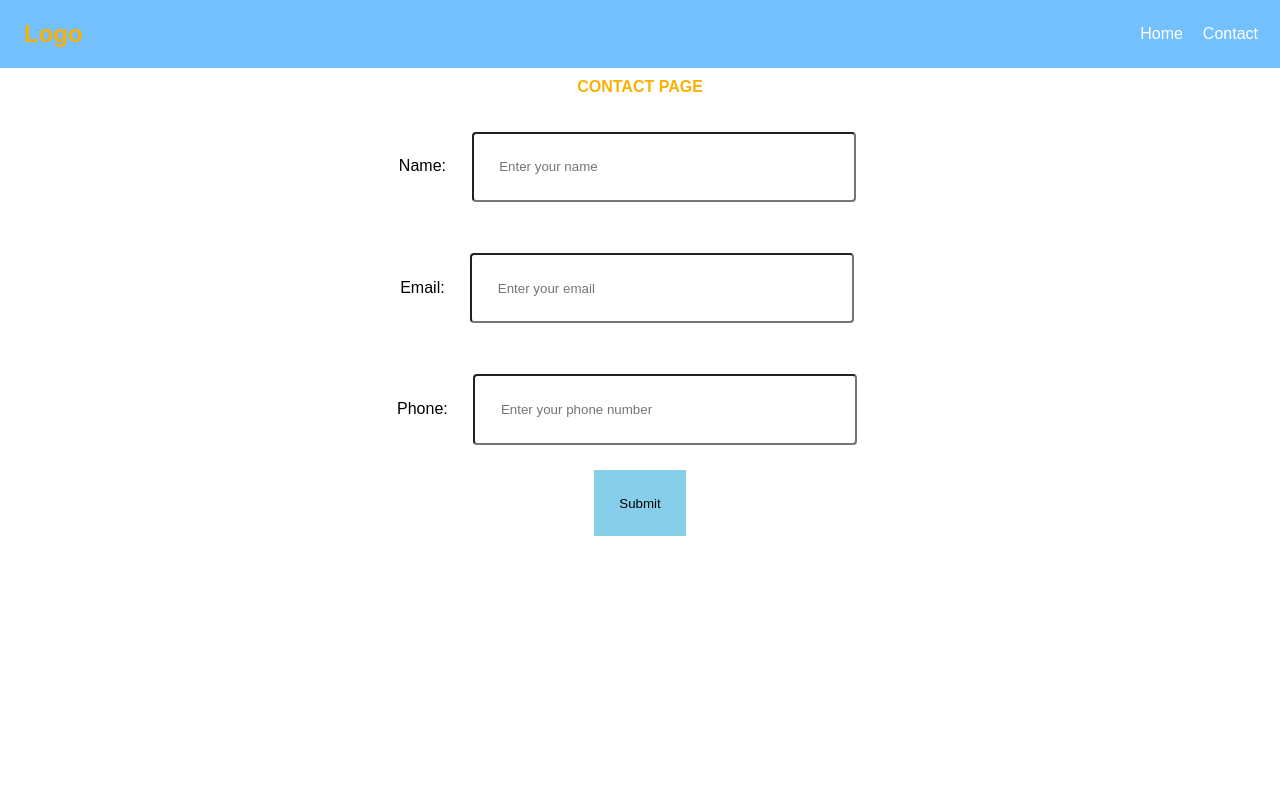
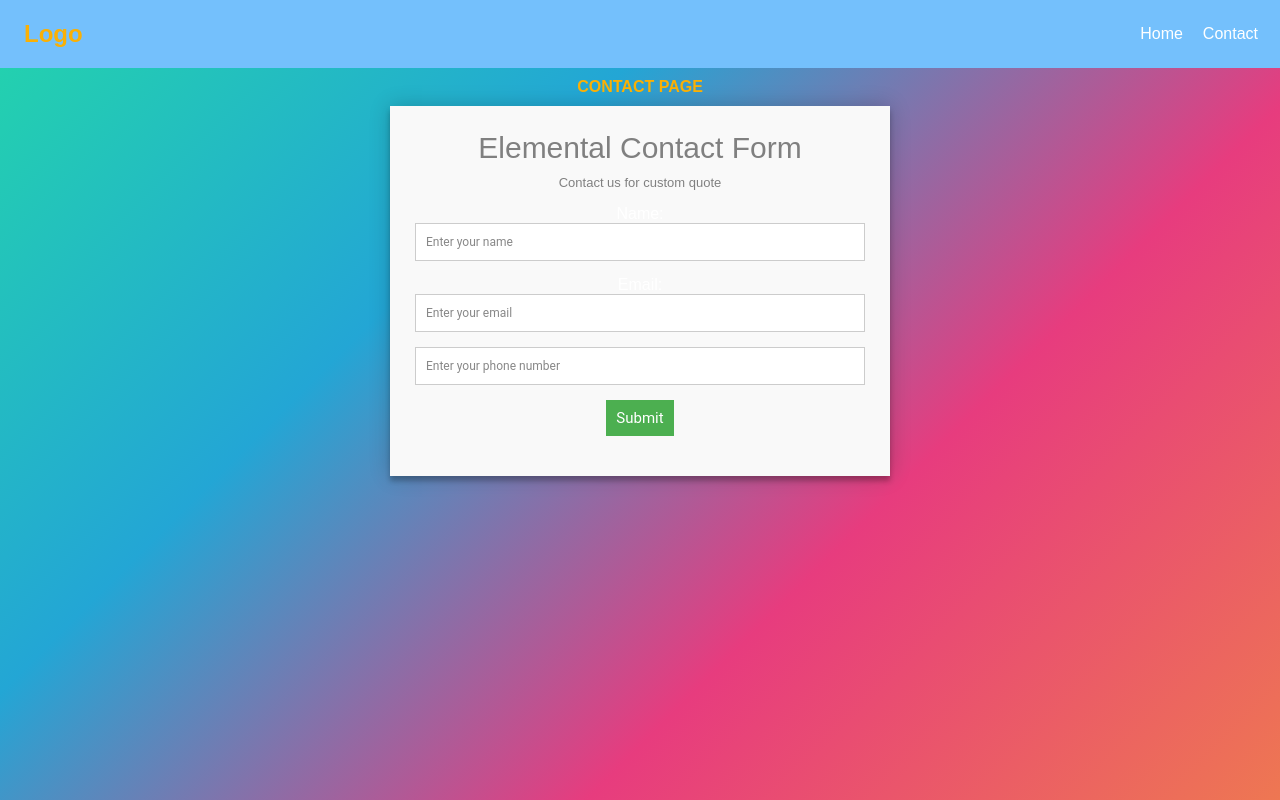
Before and after one commit to christiangubana/react-api, a React (Create React App) app: page /contact in a window 1280 px wide. Built offline with nearby package versions, Linux system fonts and the light colour scheme.

Commit message:
refactor

```diff
--- a/src/App.css
+++ b/src/App.css
@@ -28,33 +28,103 @@ body {
 .validation-error {
   color: red;
 }
-
-.sec1 input {
-  width: 30%;
-  padding: 2%;
-  margin: 2%;
-  border-radius: 4px;
-  border: 1 solid gray;
+.item-list {
+  color: #fff
 }
-.sec2 input {
-  width: 30%;
-  padding: 2%;
-  margin: 2%;
-  border-radius: 4px;
-  border: 1 solid gray;
-}
-.sec3 input {
-  width: 30%;
-  padding: 2%;
-  margin: 2%;
-  border-radius: 4px;
-  border: 1 solid gray;
+#contact input[type="text"],
+#contact input[type="email"],
+#contact input[type="tel"],
+#contact input[type="url"],
+#contact textarea,
+#contact button[type="submit"] {
+  font: 400 12px/16px "Roboto", Helvetica, Arial, sans-serif;
 }
 
-.btn {
-  padding: 2%;
-  background-color: skyblue;
+#contact {
+  background: #F9F9F9;
+  padding: 25px;
+  margin: 150px 0;
+  box-shadow: 0 0 20px 0 rgba(0, 0, 0, 0.2), 0 5px 5px 0 rgba(0, 0, 0, 0.24);
+  width: 500px;
+  margin: 0 auto;
+}
+
+#contact h3 {
+  display: block;
+  font-size: 30px;
+  font-weight: 300;
+  margin-bottom: 10px;
+  color: gray
+}
+
+#contact h4 {
+  margin: 5px 0 15px;
+  display: block;
+  font-size: 13px;
+  font-weight: 400;
+  color: gray;
+}
+
+fieldset {
+  border: medium none !important;
+  margin: 0 0 10px;
+  min-width: 100%;
+  padding: 0;
+  width: 100%;
+}
+
+#contact input[type="text"],
+#contact input[type="email"],
+#contact input[type="tel"],
+#contact input[type="url"],
+#contact textarea {
+  width: 100%;
+  border: 1px solid #ccc;
+  background: #FFF;
+  margin: 0 0 5px;
+  padding: 10px;
+}
+
+#contact button[type="submit"] {
+  cursor: pointer;
+  /* width: 100%; */
   border: none;
-  border-radius: 1px;
-  cursor: pointer;
+  background: #4CAF50;
+  color: #FFF;
+  margin: 0 0 5px;
+  padding: 10px;
+  font-size: 15px;
 }
+
+#contact button[type="submit"]:hover {
+  background: #43A047;
+  -webkit-transition: background 0.3s ease-in-out;
+  -moz-transition: background 0.3s ease-in-out;
+  transition: background-color 0.3s ease-in-out;
+}
+
+#contact button[type="submit"]:active {
+  box-shadow: inset 0 1px 3px rgba(0, 0, 0, 0.5);
+}
+
+#contact input:focus,
+#contact textarea:focus {
+  outline: 0;
+  border: 1px solid #aaa;
+}
+
+::-webkit-input-placeholder {
+  color: #888;
+}
+
+:-moz-placeholder {
+  color: #888;
+}
+
+::-moz-placeholder {
+  color: #888;
+}
+
+:-ms-input-placeholder {
+  color: #888;
+}
--- a/src/index.css
+++ b/src/index.css
@@ -5,6 +5,12 @@ body {
     sans-serif;
   -webkit-font-smoothing: antialiased;
   -moz-osx-font-smoothing: grayscale;
+
+  height: 100%;
+  background: linear-gradient(-45deg, #ee7752, #e73c7e, #23a6d5, #23d5ab);
+  animation: gradient 15s ease infinite;
+  color: #fff;
+  /* background: #4CAF50; */
 }
 
 code {
--- a/src/pages/Contact.jsx
+++ b/src/pages/Contact.jsx
@@ -74,11 +74,12 @@ function ContactForm() {
       <Wrapper>
         <h4>Contact Page</h4>
       </Wrapper>
-      <div className="container">
-      <form onSubmit={handleSubmit}>
-        <div className="sec1">
+      <form id="contact" onSubmit={handleSubmit}>
+        <h3>Elemental Contact Form</h3>
+        <h4>Contact us for custom quote</h4>
         <label>
           Name:
+          <fieldset>
             <input
               type="text"
               name="name"
@@ -87,12 +88,15 @@ function ContactForm() {
               placeholder="Enter your name"
               required
             />
-          {validationErrors.name && <p className="validation-error">{validationErrors.name}</p>}
+            {validationErrors.name && (
+              <p className="validation-error">{validationErrors.name}</p>
+            )}
+          </fieldset>
         </label>
-        </div>
-        <div className="sec2">
+
         <label>
           Email:
+          <fieldset>
             <input
               type="email"
               name="email"
@@ -101,12 +105,13 @@ function ContactForm() {
               placeholder="Enter your email"
               required
             />
-          {validationErrors.email && <p className="validation-error">{validationErrors.email}</p>}
+            {validationErrors.email && (
+              <p className="validation-error">{validationErrors.email}</p>
+            )}
+          </fieldset>
         </label>
-        </div>
-       <div className="sec2">
         <label>
-          Phone:
+          <fieldset>
             <input
               type="text"
               name="phone"
@@ -115,12 +120,22 @@ function ContactForm() {
               placeholder="Enter your phone number"
               required
             />
-          {validationErrors.phone && <p className="validation-error">{validationErrors.phone}</p>}
+            {validationErrors.phone && (
+              <p className="validation-error">{validationErrors.phone}</p>
+            )}
+          </fieldset>
         </label>
-       </div>
-        <button className="btn" type="submit">Submit</button>
+        <fieldset>
+          <button
+            name="submit"
+            type="submit"
+            id="contact-submit"
+            data-submit="...Sending"
+          >
+            Submit
+          </button>
+        </fieldset>
       </form>
-      </div>
     </>
   );
 }
--- a/src/pages/Home.jsx
+++ b/src/pages/Home.jsx
@@ -58,7 +58,7 @@ const Home = () => {
           items?.map((item, index) => {
             return (
               <div key={index}>
-                <p>{item.cat}</p>
+                <p className="item-list">{item.cat}</p>
               </div>
             );
           })
```
Lines whose indentation alone changed are shown as unchanged.
